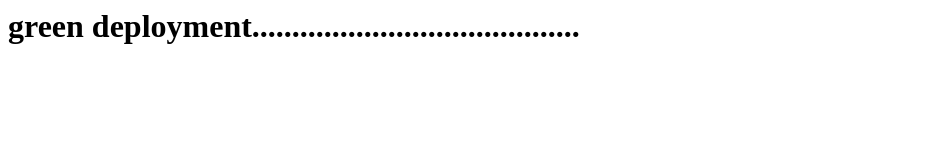
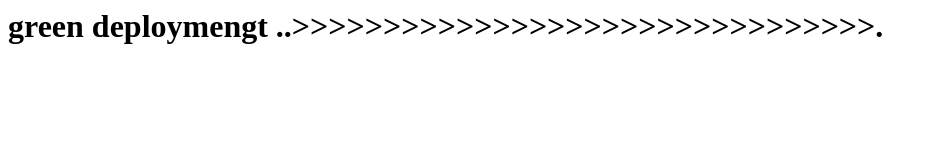
Before and after one commit to dipakparmar13/minikube-cicd, a plain HTML site: page appB/site/index.html in a window 1280 px wide. Shown: the whole page, without its empty margins (0-936 px from the left). Drawn offline with Linux system fonts and the light colour scheme.

Commit message:
Update index.html

```diff
--- a/appB/site/index.html
+++ b/appB/site/index.html
@@ -1 +1 @@
-<h1>green deployment.........................................</h1>
+<h1>green deploymengt ..>>>>>>>>>>>>>>>>>>>>>>>>>>>>>>>>.</h1>
```
